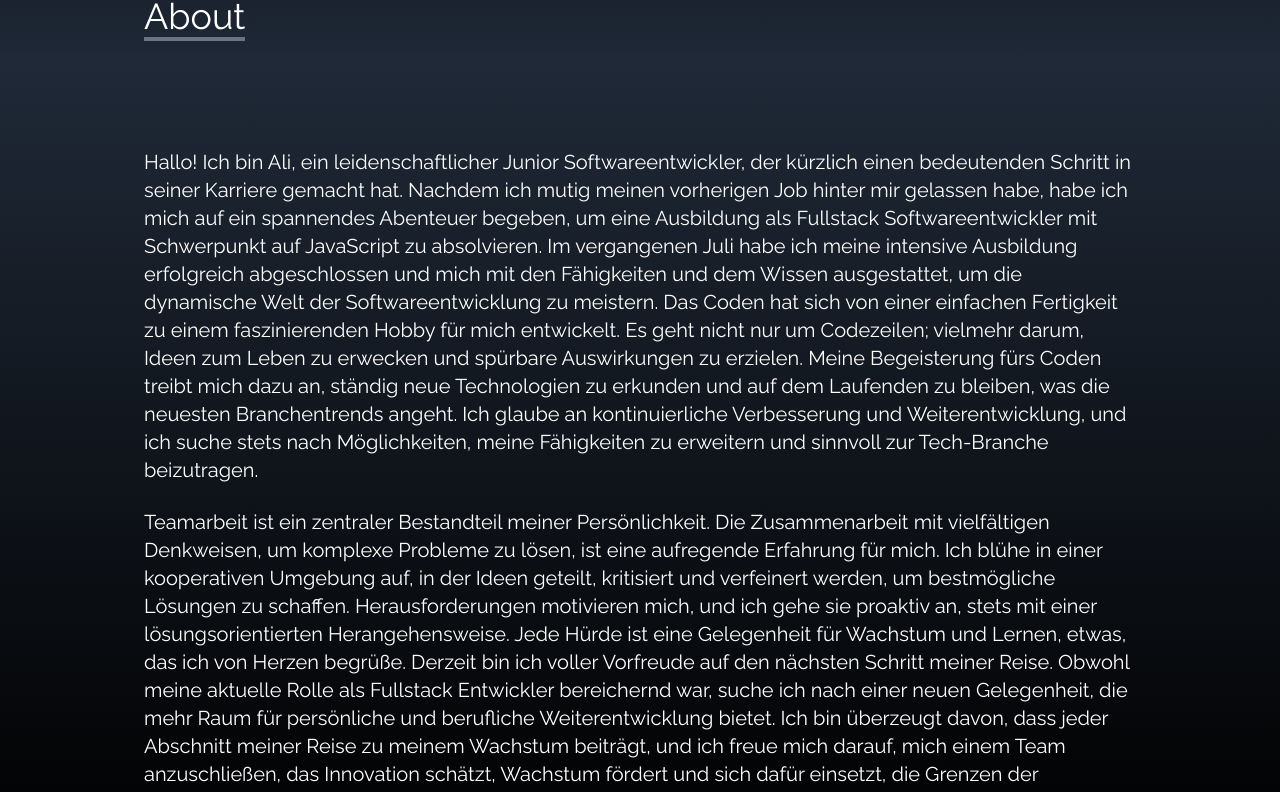
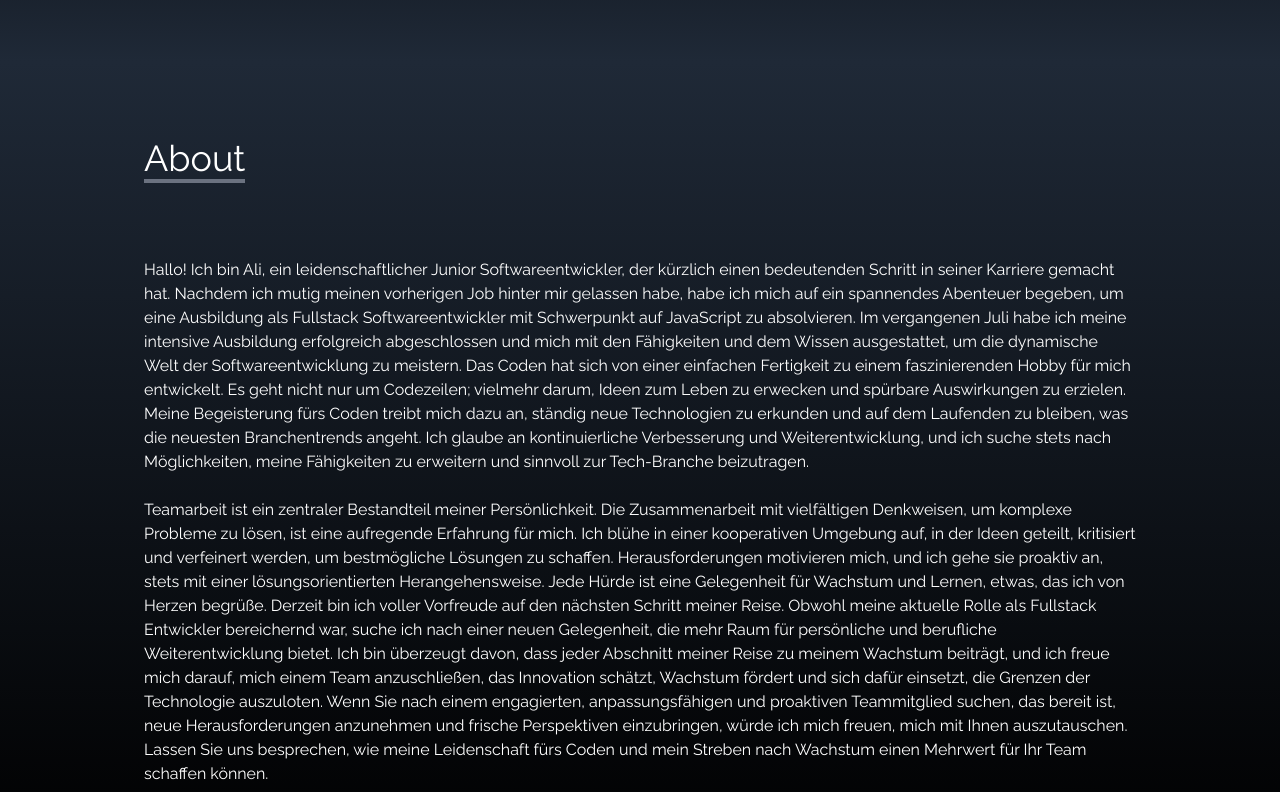
Before and after one commit to AliAdineh89/Portfolio, a React (Create React App) app: page / in a window 1280 px wide. Shown: the part 738-1530 px from the top of the page. Built offline with nearby package versions, Linux system fonts and the light colour scheme.

Commit message:
changed links

```diff
--- a/src/components/About.jsx
+++ b/src/components/About.jsx
@@ -4,15 +4,15 @@ const About = () => {
   return (
     <div
       name="about"
-      className="w-full h-screen bg-gradient-to-b from-gray-800 to-black text-white"
+      className="w-full h-screen bg-gradient-to-b from-gray-800 to-black text-white "
     >
       <div className="max-w-screen-lg p-4 mx-auto flex flex-col justify-center w-full h-full">
-        <div className="pb-8">
+        <div className="">
           <p className="text-4xl font bold inline border-b-4 border-gray-500">
             About
           </p>
         </div>
-        <p className="text-xl mt-20">
+        <p className="text-l mt-20">
           Hallo! Ich bin Ali, ein leidenschaftlicher Junior Softwareentwickler,
           der kürzlich einen bedeutenden Schritt in seiner Karriere gemacht hat.
           Nachdem ich mutig meinen vorherigen Job hinter mir gelassen habe, habe
@@ -34,7 +34,7 @@ const About = () => {
 
         <br />
 
-        <p className="text-xl">
+        <p className="text-l  ">
           Teamarbeit ist ein zentraler Bestandteil meiner Persönlichkeit. Die
           Zusammenarbeit mit vielfältigen Denkweisen, um komplexe Probleme zu
           lösen, ist eine aufregende Erfahrung für mich. Ich blühe in einer
--- a/src/components/SocialLinks.jsx
+++ b/src/components/SocialLinks.jsx
@@ -1,7 +1,6 @@
 import React from "react";
 import { FaGithub, FaLinkedin } from "react-icons/fa";
 import { HiOutlineMail } from "react-icons/hi";
-import { BsFillPersonLinesFill } from "react-icons/bs";
 
 const SocialLinks = () => {
   const links = [
@@ -12,7 +11,7 @@ const SocialLinks = () => {
           LinkedIn <FaLinkedin size={30} />
         </>
       ),
-      href: "https://linkedin.com",
+      href: "https://www.linkedin.com/in/ali-adineh-1802b3244/",
       style: "rounded-tr-md",
     },
     {
@@ -22,7 +21,7 @@ const SocialLinks = () => {
           GitHub <FaGithub size={30} />
         </>
       ),
-      href: "https://github.com",
+      href: "https://github.com/AliAdineh89",
     },
     {
       id: 3,
@@ -32,17 +31,7 @@ const SocialLinks = () => {
         </>
       ),
       href: "mailto:ahoora.ali@gmx.at",
-    },
-    {
-      id: 4,
-      child: (
-        <>
-          Resume <BsFillPersonLinesFill size={30} />
-        </>
-      ),
-      href: "/lebenslaufAdineh.pdf",
       style: "rounded-br-md",
-      download: true,
     },
   ];
 
@@ -62,7 +51,6 @@ const SocialLinks = () => {
               href={href}
               rel=" noreferrer"
               className="flex justify-between items-center w-full text-white"
-              download={download}
               target="_blank"
             >
               {child}
```
